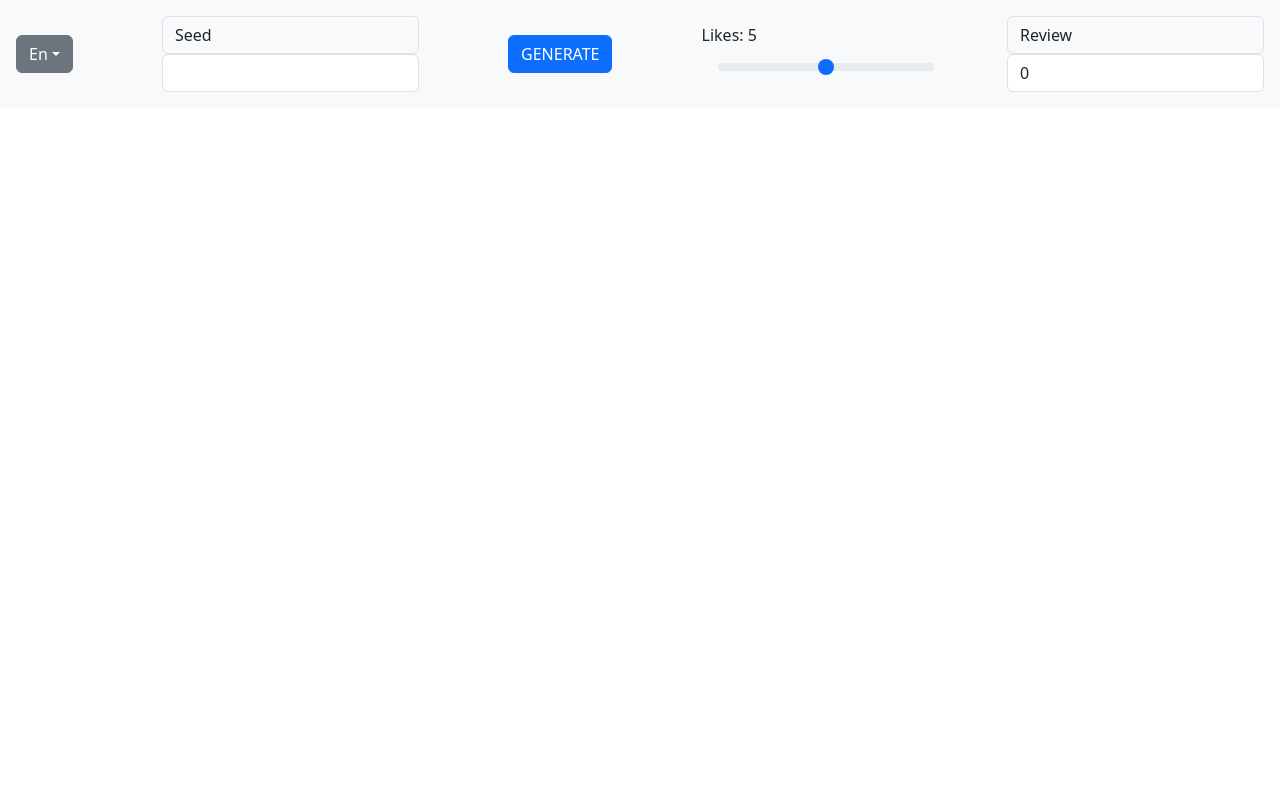
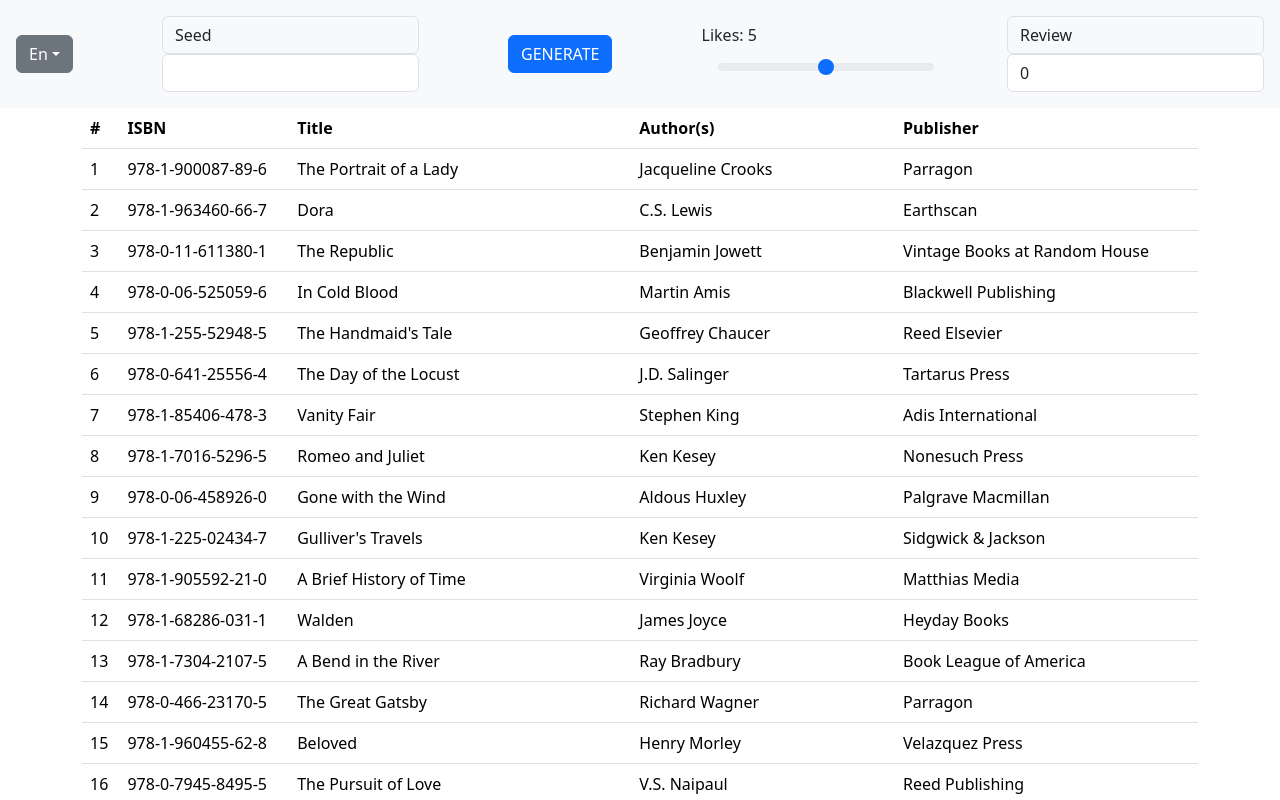
Before and after one commit to BesoBerdzenishvili/library_for_testing, a React (Vite) app: page / in a window 1280 px wide. Shown: the top 800 px of the page. Built offline with nearby package versions, Linux system fonts and the light colour scheme.

Commit message:
add: Books (#4)

```diff
--- a/package.json
+++ b/package.json
@@ -12,10 +12,12 @@
   "dependencies": {
     "react": "^18.3.1",
     "react-bootstrap": "^2.10.5",
-    "react-dom": "^18.3.1"
+    "react-dom": "^18.3.1",
+    "react-infinite-scroll-component": "^6.1.0"
   },
   "devDependencies": {
     "@eslint/js": "^9.11.1",
+    "@faker-js/faker": "^9.2.0",
     "@types/react": "^18.3.10",
     "@types/react-dom": "^18.3.0",
     "@vitejs/plugin-react": "^4.3.2",
--- a/src/App.jsx
+++ b/src/App.jsx
@@ -1,11 +1,13 @@
 import { useState } from "react";
 import Controllers from "./components/Controllers";
+import Books from "./components/Books";
 
 function App() {
   const [books, setBooks] = useState({});
   return (
     <>
       <Controllers setBooks={setBooks} />
+      <Books books={books} />
     </>
   );
 }
--- /dev/null
+++ b/src/components/Books.jsx
@@ -0,0 +1,92 @@
+import { useState, useEffect } from "react";
+import { Table, Container } from "react-bootstrap";
+import InfiniteScroll from "react-infinite-scroll-component";
+import { fr, en, ru, Faker } from "@faker-js/faker";
+
+const Books = ({ books }) => {
+  const [data, setData] = useState([]);
+
+  const chooseLanguage = () => {
+    switch (books.language) {
+      case "fr":
+        return fr;
+      case "ru":
+        return ru;
+      default:
+        return en;
+    }
+  };
+
+  const faker = new Faker({
+    locale: [chooseLanguage(), en],
+  });
+
+  useEffect(() => {
+    faker.seed(Number(books.seed));
+
+    const initialData = generateData(books.likes, books.review, 20);
+    setData(initialData);
+  }, [books]);
+
+  const fetchMoreData = () => {
+    const newData = generateData(books.likes, books.review, 10);
+    setData([...data, ...newData]);
+  };
+
+  const generateData = (likes, review, count) => {
+    const data = [];
+    for (let i = 0; i < count; i++) {
+      data.push({
+        id: i + 1,
+        cover: faker.image.urlPicsumPhotos(), //try others too https://fakerjs.dev/api/image.html
+        isbn: faker.commerce.isbn(),
+        title: faker.book.title(),
+        author: faker.book.author(),
+        publisher: faker.book.publisher(),
+        likes: Math.round(likes * 10) / 10,
+        review: Math.round(review * 10) / 10,
+        // how does this create controlled randomness?
+      });
+    }
+    return data;
+  };
+
+  return (
+    <Container>
+      <InfiniteScroll
+        dataLength={data.length}
+        hasMore={true}
+        next={fetchMoreData}
+        loader={<div className="loader text-center">Loading...</div>}
+        endMessage={
+          <div className="end-message text-center">No more books to show</div>
+        }
+      >
+        <Table sticky="top">
+          <thead>
+            <tr>
+              <th>#</th>
+              <th>ISBN</th>
+              <th>Title</th>
+              <th>Author(s)</th>
+              <th>Publisher</th>
+            </tr>
+          </thead>
+          <tbody>
+            {data.map((book, index) => (
+              <tr key={book.id + book.isbn}>
+                <td>{index + 1}</td>
+                <td>{book.isbn}</td>
+                <td>{book.title}</td>
+                <td>{book.author}</td>
+                <td>{book.publisher}</td>
+              </tr>
+            ))}
+          </tbody>
+        </Table>
+      </InfiniteScroll>
+    </Container>
+  );
+};
+
+export default Books;
--- a/src/components/Controllers.jsx
+++ b/src/components/Controllers.jsx
@@ -27,9 +27,9 @@
             {language}
           </Dropdown.Toggle>
           <Dropdown.Menu>
-            <Dropdown.Item onClick={() => setLanguage("En")}>En</Dropdown.Item>
-            <Dropdown.Item onClick={() => setLanguage("Ru")}>Ru</Dropdown.Item>
-            <Dropdown.Item onClick={() => setLanguage("Fr")}>Fr</Dropdown.Item>
+            <Dropdown.Item onClick={() => setLanguage("en")}>En</Dropdown.Item>
+            <Dropdown.Item onClick={() => setLanguage("ru")}>Ru</Dropdown.Item>
+            <Dropdown.Item onClick={() => setLanguage("fr")}>Fr</Dropdown.Item>
           </Dropdown.Menu>
         </Dropdown>
 
```
Also changed, not shown: 1 other file (tests, documents, lock files or other folders).
